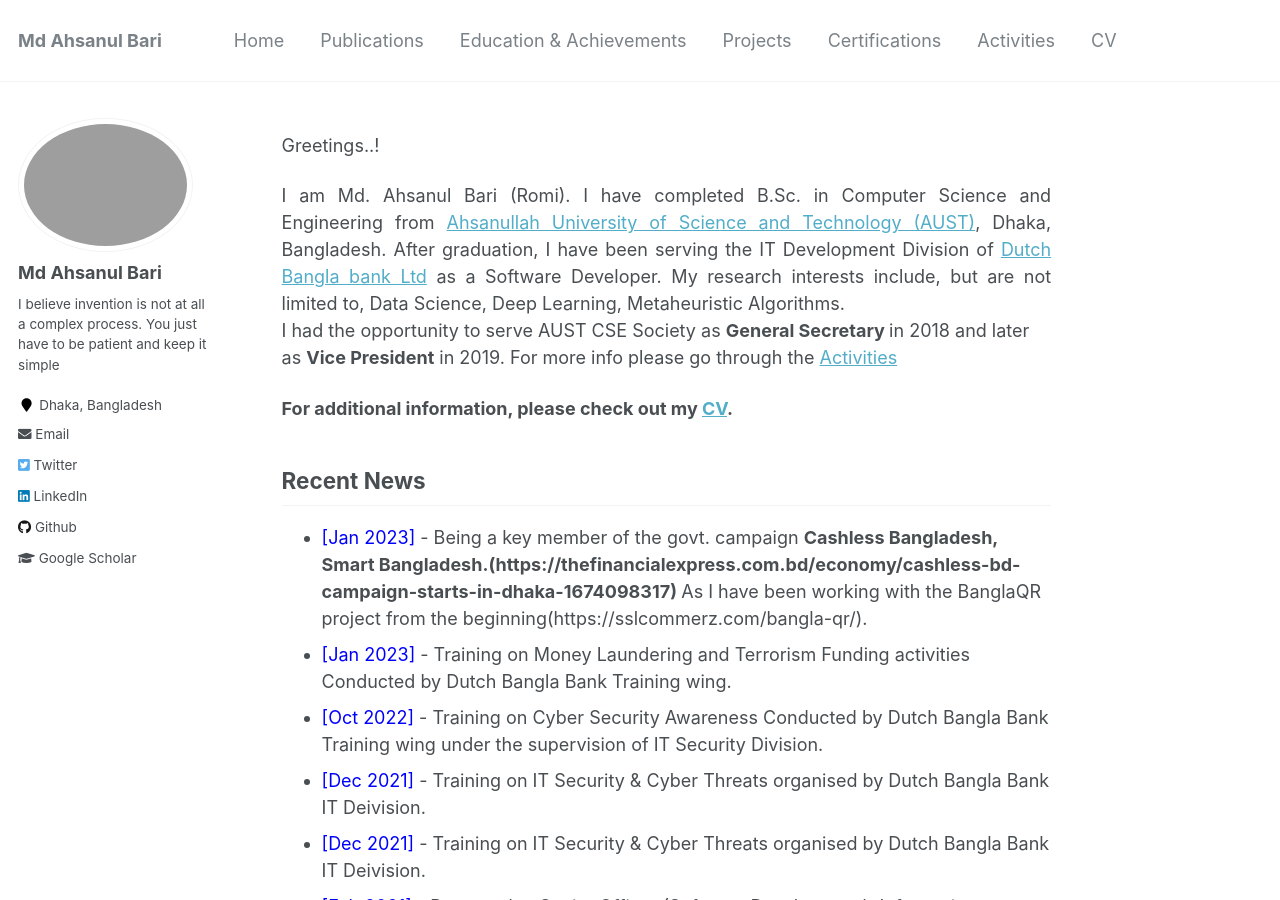
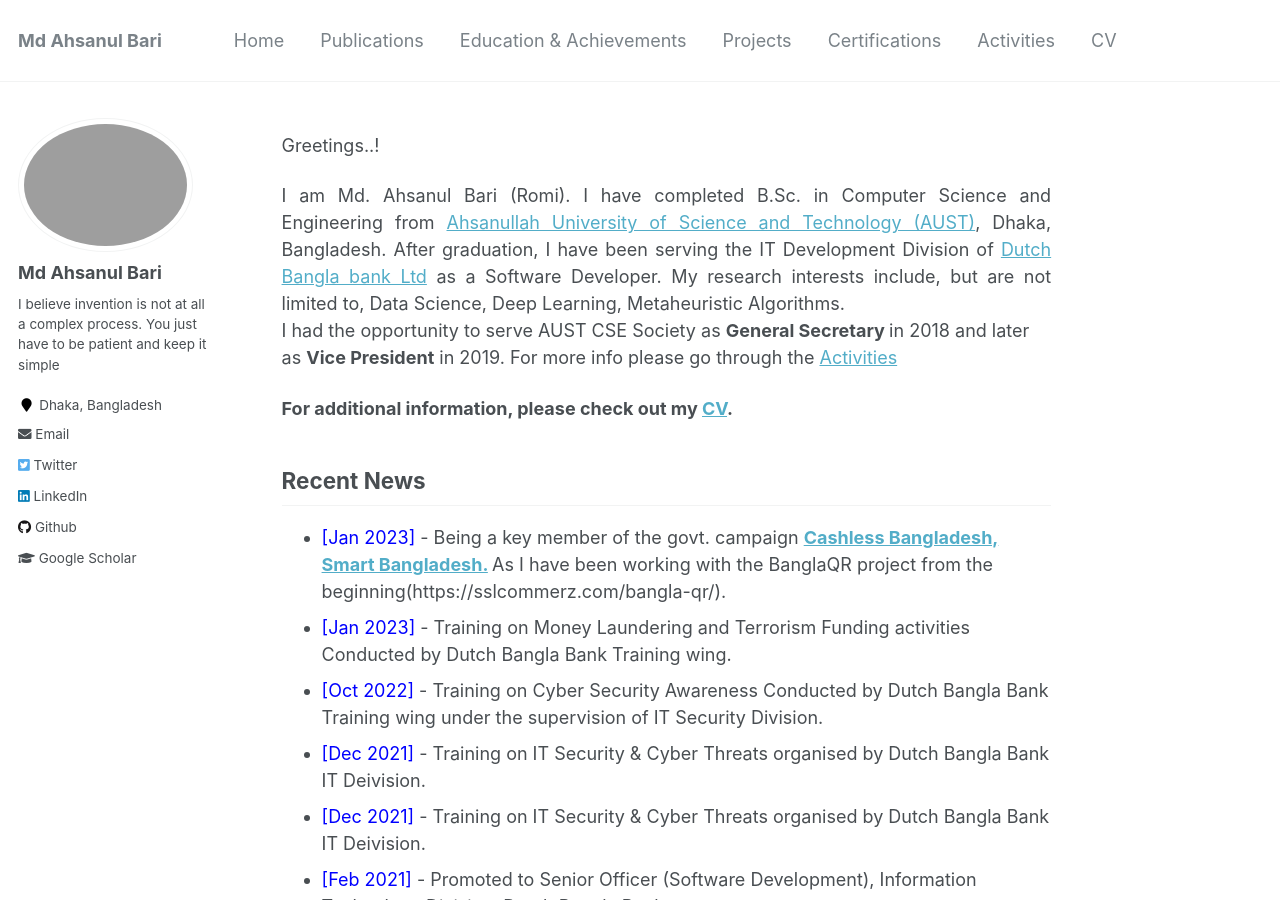
Before and after one commit to AhsanulBariRomi/ahsanul-bari.github.io, a Jekyll site: the page built from _pages/about.md, in a window 1280 px wide and 900 px high. Built offline with Jekyll 4.4.1, drawn with Linux system fonts in a browser that asks for light colours.

Commit message:
Link cashless bD

```diff
--- a/_pages/about.md
+++ b/_pages/about.md
@@ -20,7 +20,7 @@ For more info please go through the [Activities](https://ahsanulbariromi.github.
 **For additional information, please check out my [CV](https://ahsanulbariromi.github.io/ahsanul-bari.github.io/cv/).**
 
 ## Recent News
-- <span style="color:Blue"> [Jan 2023] </span> - Being a key member of the govt. campaign <b> Cashless Bangladesh, Smart Bangladesh.(https://thefinancialexpress.com.bd/economy/cashless-bd-campaign-starts-in-dhaka-1674098317) </b> As I have been working with the BanglaQR project from the beginning(https://sslcommerz.com/bangla-qr/).
+- <span style="color:Blue"> [Jan 2023] </span> - Being a key member of the govt. campaign <b> [Cashless Bangladesh, Smart Bangladesh.](https://thefinancialexpress.com.bd/economy/cashless-bd-campaign-starts-in-dhaka-1674098317) </b> As I have been working with the BanglaQR project from the beginning(https://sslcommerz.com/bangla-qr/).
 - <span style="color:Blue"> [Jan 2023] </span> - Training on Money Laundering and Terrorism Funding activities Conducted by Dutch Bangla Bank Training wing.
 - <span style="color:Blue"> [Oct 2022] </span> - Training on Cyber Security Awareness Conducted by Dutch Bangla Bank Training wing under the supervision of IT Security Division.
 - <span style="color:Blue"> [Dec 2021] </span> - Training on IT Security & Cyber Threats organised by Dutch Bangla Bank IT Deivision.
```
